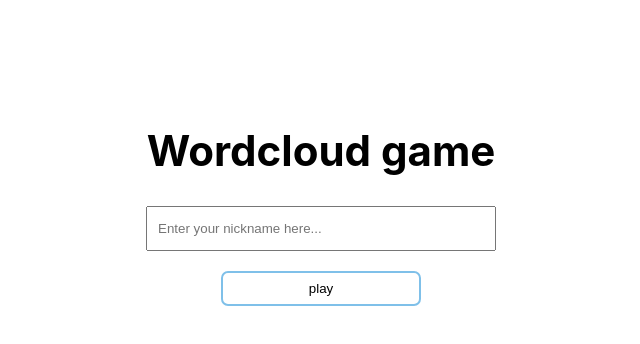
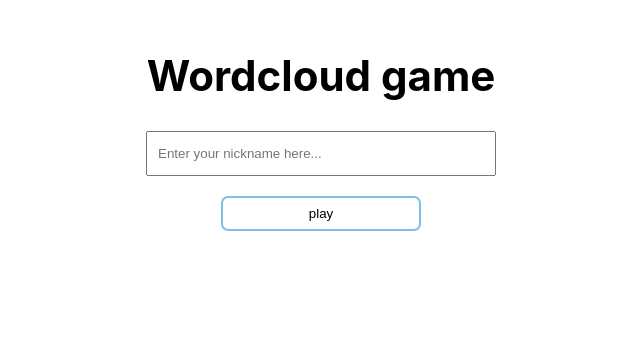
Before and after one commit to jzapiorkowski/wordcloud-game, a React (Create React App) app: page / in a window 1280 px wide. Shown: the part 260-604 px from the top of the page, without its empty margins (319-959 px from the left). Built offline with nearby package versions, Linux system fonts and the light colour scheme.

Commit message:
delete unnecessary margin-top in StartView

```diff
--- a/src/components/startView/startView.scss
+++ b/src/components/startView/startView.scss
@@ -1,5 +1,4 @@
 .start-view {
-  margin-top: 150px;
   display: flex;
   flex-direction: column;
   align-items: center;
```
